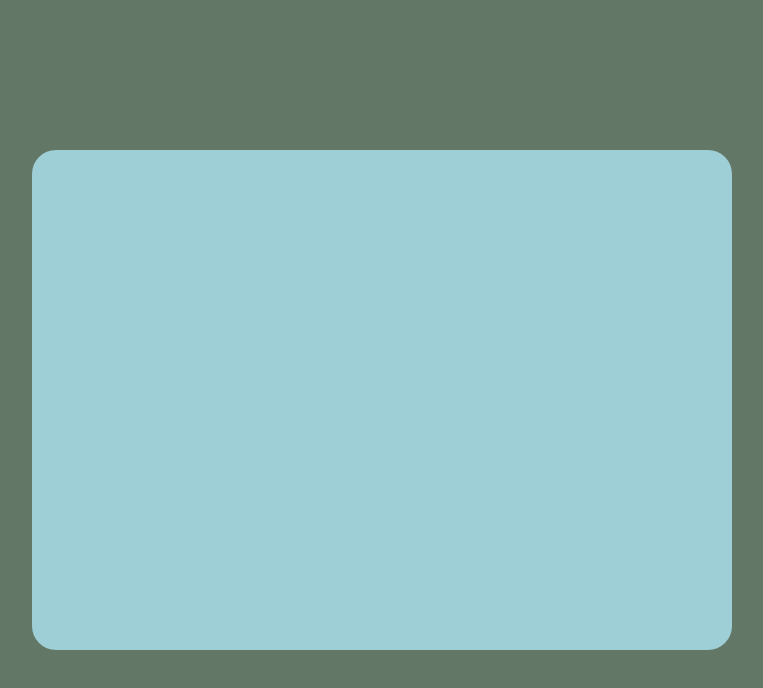
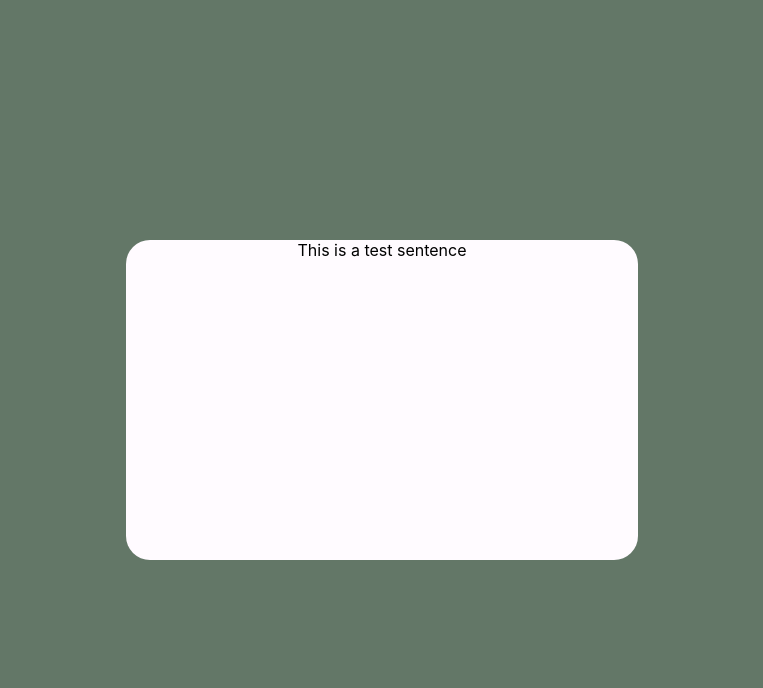
Before and after one commit to SwampPear/Modality, a React (Create React App) app in the folder modality/: page / in a window 1280 px wide. Shown: the top 688 px of the page, without its empty margins (258-1021 px from the left). Built offline with nearby package versions, Linux system fonts and the light colour scheme.

Commit message:
set up props on modal component to use optional css classes

```diff
--- a/modality/src/App.tsx
+++ b/modality/src/App.tsx
@@ -6,7 +6,7 @@ import Modal from './components/Modal/Modal'
 const App = () => {
   return (
     <div className="App">
-      <Modal/>
+      <Modal>This is a test sentence</Modal>
     </div>
   )
 }
--- a/modality/src/components/Modal/Modal.css
+++ b/modality/src/components/Modal/Modal.css
@@ -1,19 +1,29 @@
-.modality__container {
-    align-items: center;
+.modality__background {
     background: #000;
-    display: flex;
     height: 100vh;
-    justify-content: center;
     left: 0;
     opacity: 0.5;
     position: fixed;
     top: 0;
     width: 100vw;
+    z-index: 998;
+}
+
+.modality__container {
+    align-items: center;
+    display: flex;
+    height: 100vh;
+    justify-content: center;
+    left: 0;
+    position: fixed;
+    top: 0;
+    width: 100vw;
+    z-index: 999;
 }
 
 .modality__modal {
-    background: rgb(118, 173, 222);
+    background: rgb(255, 251, 255);
     border-radius: 1.5rem;
-    width: 700px;
-    height: 500px;
+    width: 40%;
+    height: 40%;
 }
--- a/modality/src/components/Modal/Modal.tsx
+++ b/modality/src/components/Modal/Modal.tsx
@@ -1,14 +1,55 @@
 import React from 'react'
 import './Modal.css'
 
-const Modal = () => {
+
+interface IModalRequiredProps {
+  children: (string | JSX.Element)[] | string | JSX.Element
+}
+
+interface IModalOptionalProps {
+  containerClass: string
+  backgroundClass: string
+  modalClass: string
+}
+
+interface IModalProps
+  extends IModalRequiredProps,
+    IModalOptionalProps {}
+
+
+const defaultProps: IModalOptionalProps = {
+  containerClass: '',
+  backgroundClass: '',
+  modalClass: ''
+}
+
+const Modal = (props: IModalProps) => {
   return (
-    <div className='modality__container'>
-      <div className='modality__modal'>
-
+    <>
+      <div
+        className={
+          `modality__background
+          ${props.backgroundClass ? props.backgroundClass : ''}`
+        }
+      />
+      <div
+        className={
+          `modality__container
+          ${props.containerClass ? props.containerClass : ''}`
+        }
+      >
+        <div
+          className={
+            `modality__modal
+            ${props.modalClass ? props.modalClass : ''}`
+          }
+        >
+          {props.children}
+        </div>
       </div>
-    </div>
+    </>
   )
 }
 
+Modal.defaultProps = defaultProps
 export default Modal
```
Also changed, not shown: modality/src/utils.ts (deleted, +0 -66 lines).
